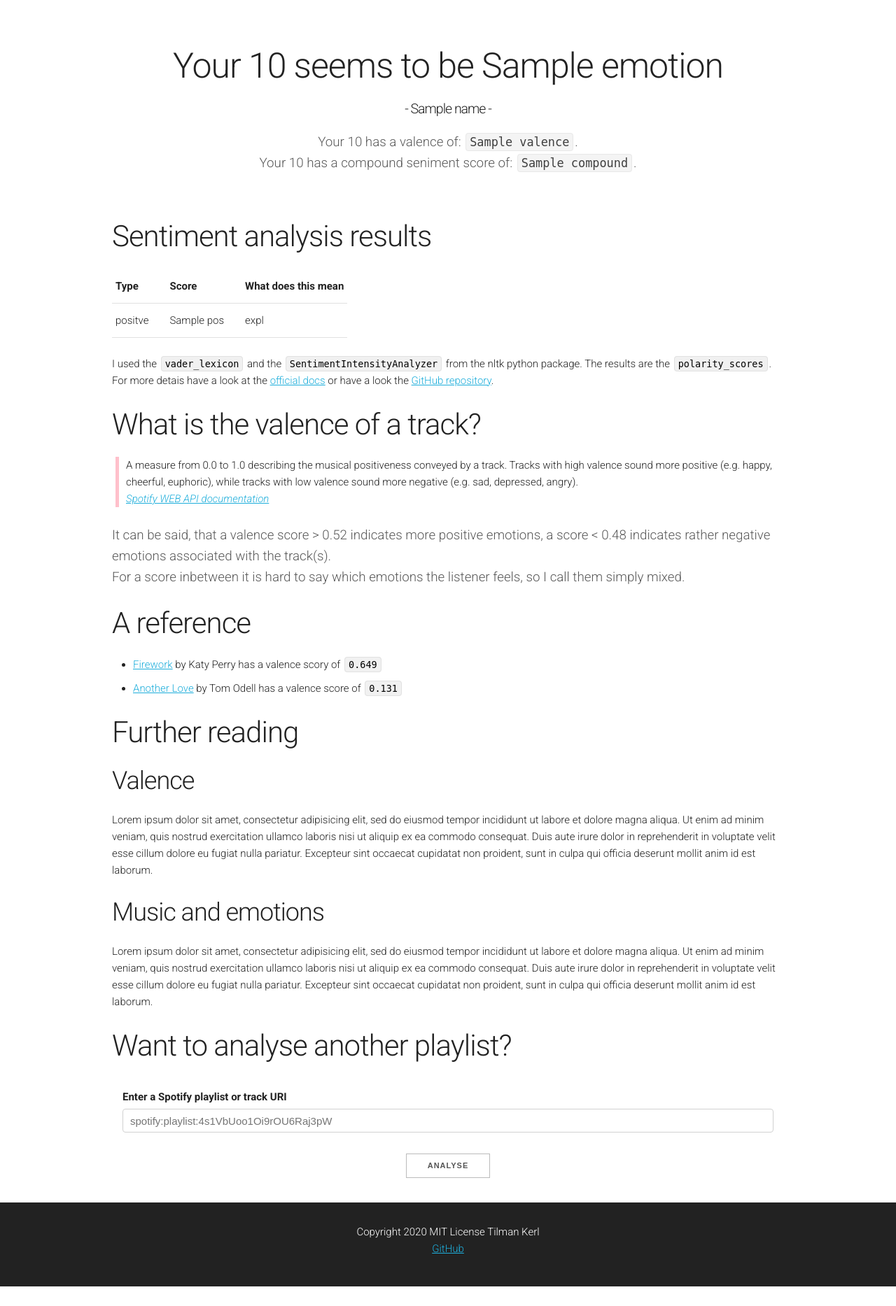
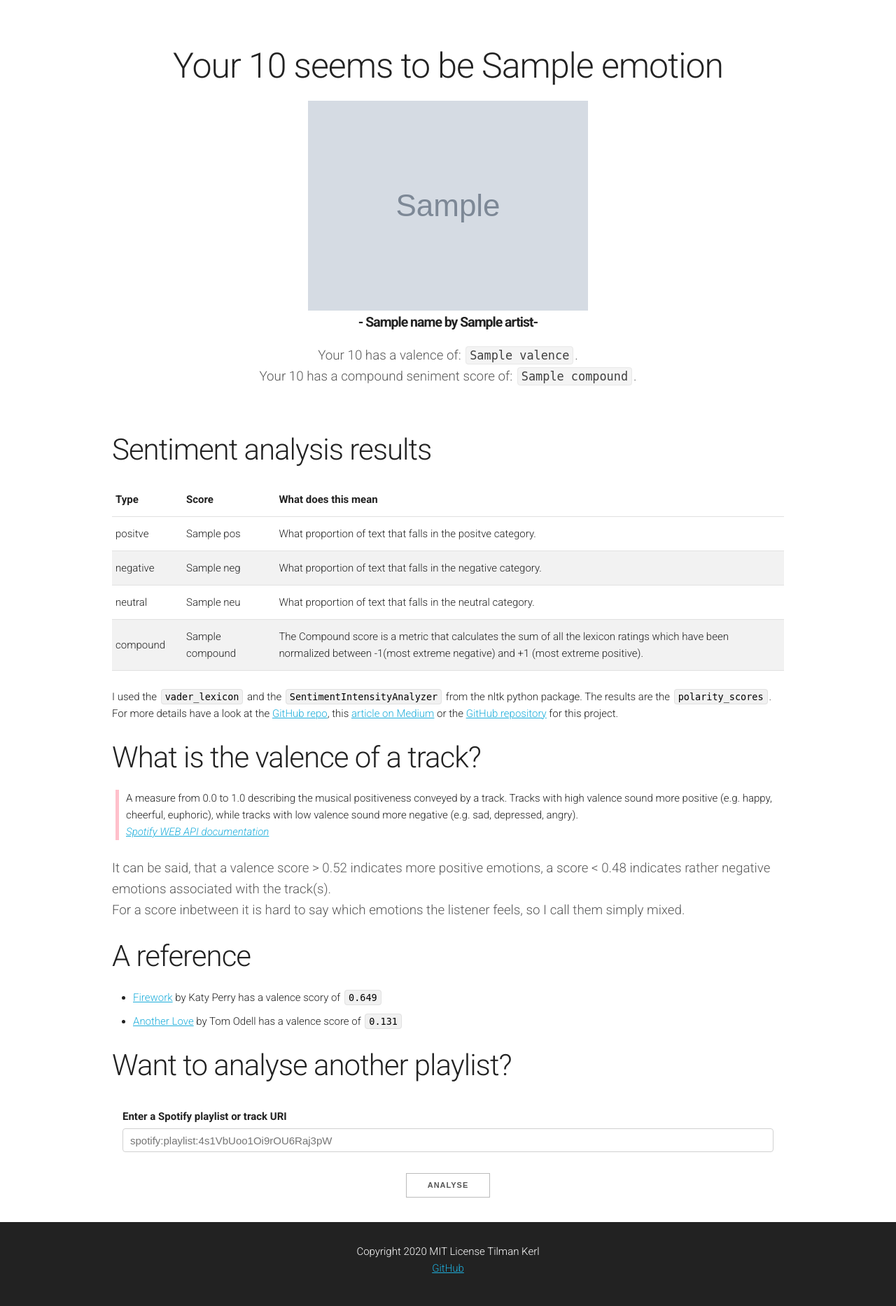
Before and after one commit to MisterXY89/spotifyAnalysis, a Flask app: template templates/result.html in a window 1280 px wide. Shown: the part 55-1922 px from the top of the page at 70% size. Before the commit the page ends 1894 px from the top, so only its background shows below. Run offline with Flask 2, Linux system fonts and the light colour scheme; the template is opened without the code that fills it: most values are stand-ins (such as "Sample title", 1, 10 or a date in 2020); grey boxes marked "Sample" are stand-in pictures; parts of the project's set-up code (start-up, migrations or seed data) failed here and were passed over.

Commit message:
song analysis

```diff
--- a/src/spotify/spotifyDataGetter.py
+++ b/src/spotify/spotifyDataGetter.py
@@ -63,7 +63,8 @@ class SpotifyData:
         return {
             "trackName": info["name"],
             "artistName": info["artists"][0]["name"],
-            "albumName": info["album"]["name"]
+            "albumName": info["album"]["name"],
+            "imgUrl": info["album"]["images"][1]["url"]
         }
 
     def _makePages(self, pls):
--- a/static/js/main.js
+++ b/static/js/main.js
@@ -60,6 +60,7 @@ function generateHtmlForDisplay(item) {
 function displayQueryResults(json) {
   const queryResultTable = document.getElementById("queryResultTable");
   const queryResults = document.getElementById("queryResults");
+	queryResults.innerHTML = "";
   json.forEach(item => {
     queryResults.innerHTML += generateHtmlForDisplay(item);
   });
--- a/templates/includes/footer.html
+++ b/templates/includes/footer.html
@@ -1,4 +1,4 @@
 <footer class="text-center">
   Copyright 2020 MIT License  Tilman Kerl <br />
-  <a href="https://github.com/MisterXY89">GitHub</a>
+  <a href="https://github.com/MisterXY89/spotifyAnalysis">GitHub</a>
 </footer>
--- a/templates/result.html
+++ b/templates/result.html
@@ -2,7 +2,12 @@
 {% block header %}
 <div class="jumbo">
   <h1>Your {{ type }} seems to be {{ emotion }}</h1>
-  <h2 class="playlistName"> - {{ name }} - </h2>
+  {% if imgUrl is defined %}
+  <div class="text-center">
+    <img src="{{ imgUrl }}" alt="{{ type }} cover" align="center">
+  </div>
+  {% endif %}
+  <h2 class="playlistName trackName"> - {{ name }} by {{ artist }}- </h2>
   {% if valence is defined %}
     <p class="_high text-center">
       Your {{ type }} has a valence of: <code>{{ valence }}</code>.
@@ -36,14 +41,52 @@
                   {{ sentiment["pos"] }}
                 </td>
                 <td>
-                  expl
+                  What proportion of text that falls in the positve category.
+                </td>
+            </tr>
+            <tr>
+                <td>
+                  negative
+                </td>
+                <td>
+                  {{ sentiment["neg"] }}
+                </td>
+                <td>
+                  What proportion of text that falls in the negative category.
+                </td>
+            </tr>
+            <tr>
+                <td>
+                  neutral
+                </td>
+                <td>
+                  {{ sentiment["neu"] }}
+                </td>
+                <td>
+                  What proportion of text that falls in the neutral category.
+                </td>
+            </tr>
+            <tr>
+                <td>
+                  compound
+                </td>
+                <td>
+                  {{ sentiment["compound"] }}
+                </td>
+                <td>
+                  The Compound score is a metric that calculates the sum of all
+                  the lexicon ratings which have been normalized between
+                  -1(most extreme negative) and +1 (most extreme positive).
                 </td>
             </tr>
         </tbody>
       </table>
       <p>
-        I used the <code>vader_lexicon</code> and the <code>SentimentIntensityAnalyzer</code> from the nltk python package. The results are the <code>polarity_scores</code>.
-        For more detais have a look at the <a href="">official docs</a> or have a look the <a href="#TODO_github_public">GitHub repository</a>.
+        I used the <code>vader_lexicon</code> and the <code>SentimentIntensityAnalyzer</code>
+        from the nltk python package. The results are the <code>polarity_scores</code>.
+        For more details have a look at the <a href="https://github.com/cjhutto/vaderSentiment" target="_blank">GitHub repo</a>,
+        this <a href="https://medium.com/analytics-vidhya/simplifying-social-media-sentiment-analysis-using-vader-in-python-f9e6ec6fc52f" target="_blank">article on Medium</a>
+        or the <a href="https://github.com/MisterXY89/spotifyAnalysis" target="_blank">GitHub repository</a> for this project.
       </p>
     {% endif %}
 
@@ -76,9 +119,9 @@
           </li>
       </ul>
 
-      <h2>Further reading</h2>
+      <!-- <h2>Further reading</h2> -->
       <!-- TODO: add paper -->
-      <h3>Valence</h3>
+      <!-- <h3>Valence</h3>
       <p>
         Lorem ipsum dolor sit amet, consectetur adipisicing elit, sed do eiusmod tempor incididunt ut labore et dolore magna aliqua. Ut enim ad minim veniam, quis nostrud exercitation ullamco laboris nisi ut aliquip ex ea commodo consequat. Duis aute irure dolor in reprehenderit in voluptate velit esse cillum dolore eu fugiat nulla pariatur. Excepteur sint occaecat cupidatat non proident, sunt in culpa qui officia deserunt mollit anim id est laborum.
       </p>
@@ -86,17 +129,24 @@
       <h3>Music and emotions</h3>
       <p>
         Lorem ipsum dolor sit amet, consectetur adipisicing elit, sed do eiusmod tempor incididunt ut labore et dolore magna aliqua. Ut enim ad minim veniam, quis nostrud exercitation ullamco laboris nisi ut aliquip ex ea commodo consequat. Duis aute irure dolor in reprehenderit in voluptate velit esse cillum dolore eu fugiat nulla pariatur. Excepteur sint occaecat cupidatat non proident, sunt in culpa qui officia deserunt mollit anim id est laborum.
-      </p>
+      </p> -->
     {% else %}
       <h2>Something went wrong :/</h2>
     {% endif %}
 
   </div>
 
-  <h2 class="">
-    Want to analyse another playlist?
-  </h2>
-  {% include "includes/analyseInput.html" %}
+  {% if isTrack %}
+    <h2 class="">
+      Want to analyse another track?
+    </h2>
+  {% include "includes/songAnalyseInput.html" %}
+  {% else %}
+    <h2 class="">
+      Want to analyse another playlist?
+    </h2>
+    {% include "includes/analyseInput.html" %}
+  {% endif %}
 
 
 {% endblock %}
```
Also changed, not shown: templates/includes/songAnalyseInput.html (+13 -1 lines), templates/songAnalyse.html (+0 -12 lines).
